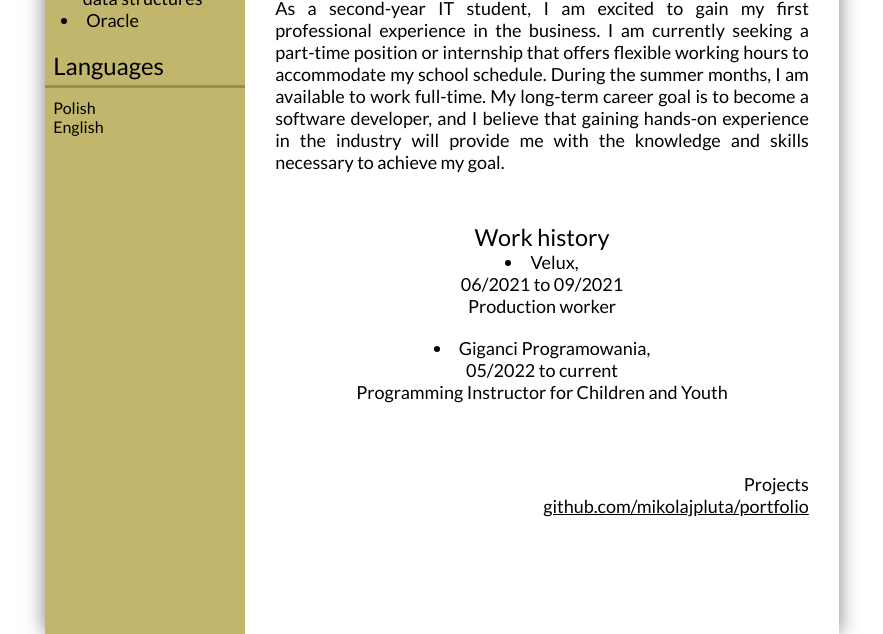
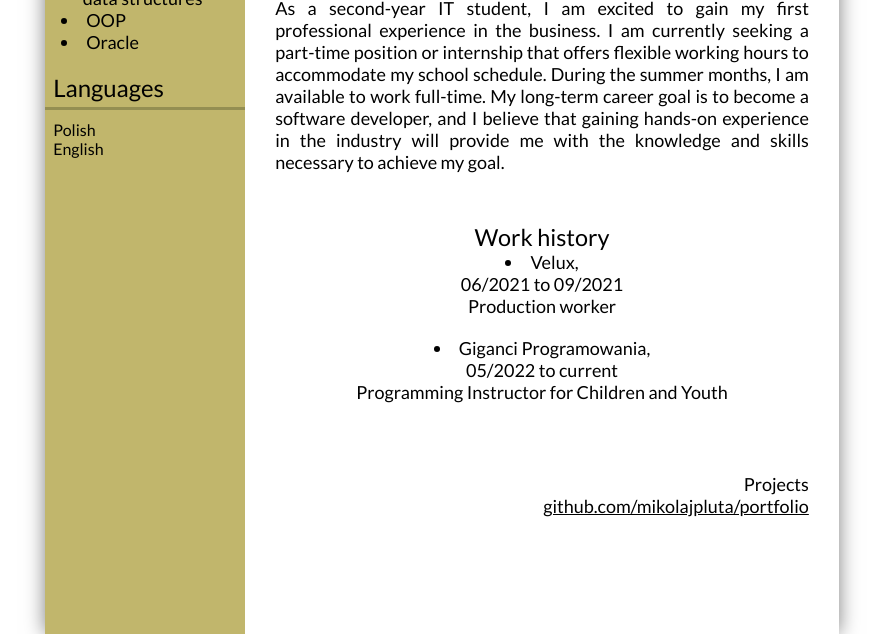
Before and after one commit to mikolajpluta/mikolajpluta.github.io, a plain HTML site: page index.html in a window 1280 px wide. Shown: the part 489-1123 px from the top of the page, without its empty margins (198-1081 px from the left). Drawn offline with Linux system fonts and the light colour scheme.

Commit message:
Update index.html - skills section updated

```diff
--- a/index.html
+++ b/index.html
@@ -32,6 +32,7 @@
                 <li>C/C++</li>
                 <li>Java</li>
                 <li>Algorithms and &emsp; data structures</li>
+                <li>OOP</li>
                 <li>Oracle</li>
             </ul>
 
```
